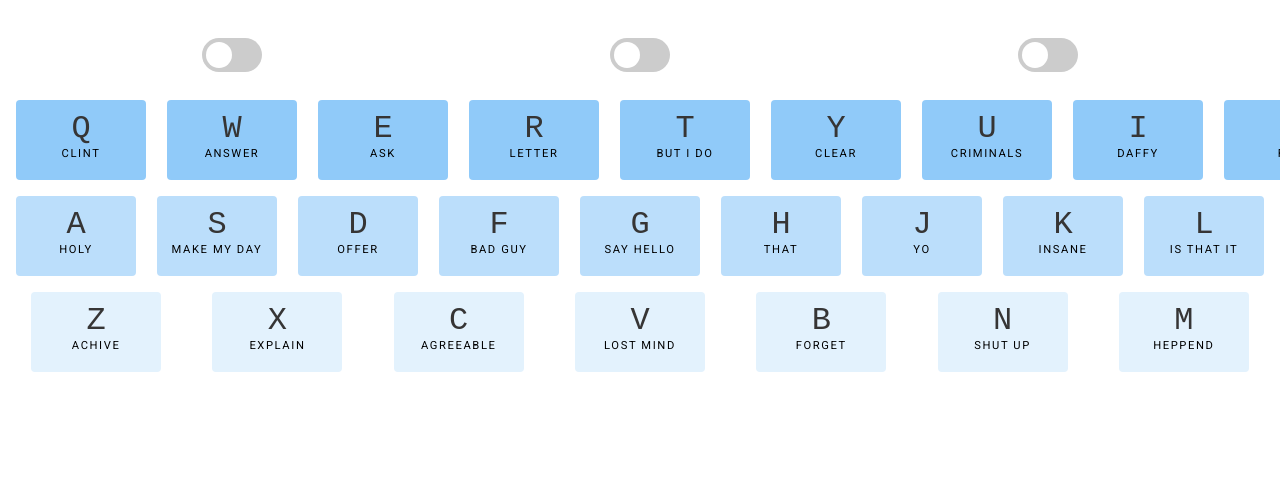
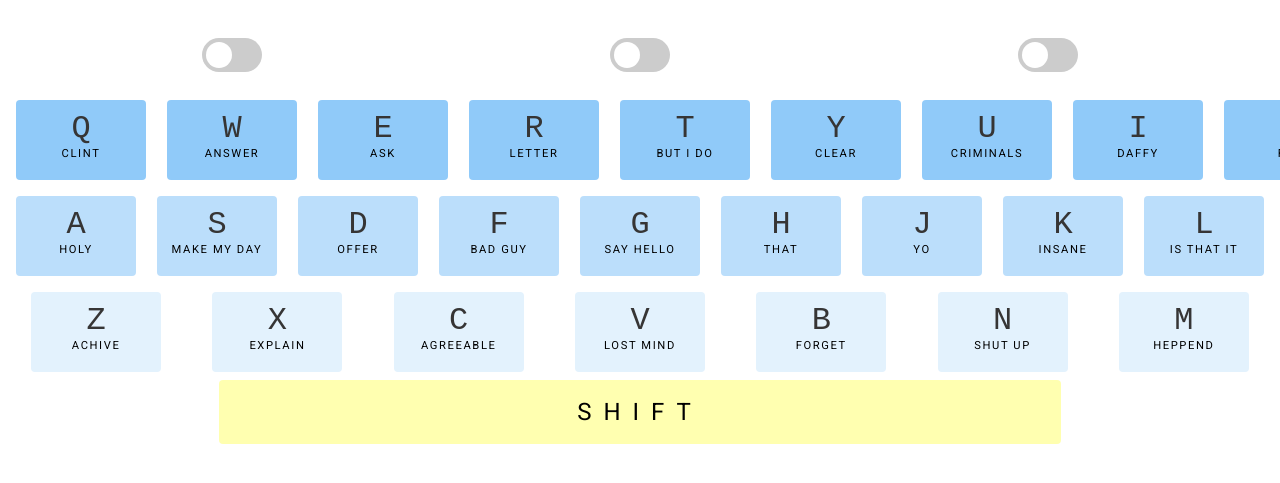
Before and after one commit to nmguni/3layerDrumKit, a plain HTML site: page index.html in a window 1280 px wide. Shown: the part 103-586 px from the top of the page. Drawn offline with Linux system fonts and the light colour scheme.

Commit message:
space bar added

```diff
--- a/index.html
+++ b/index.html
@@ -152,7 +152,7 @@
         </div>
       </div>
       <!-- spacebar area  -->
-      <!-- <div class="shiftBar_grid">
+      <div class="shiftBar_grid">
         <div class="bar"></div>
         <div
           data-key="32"
@@ -163,7 +163,7 @@
         >
           SHIFT
         </div>
-        <div class="bar"></div> -->
+        <div class="bar"></div>
       </div>
     </div>
 
```
